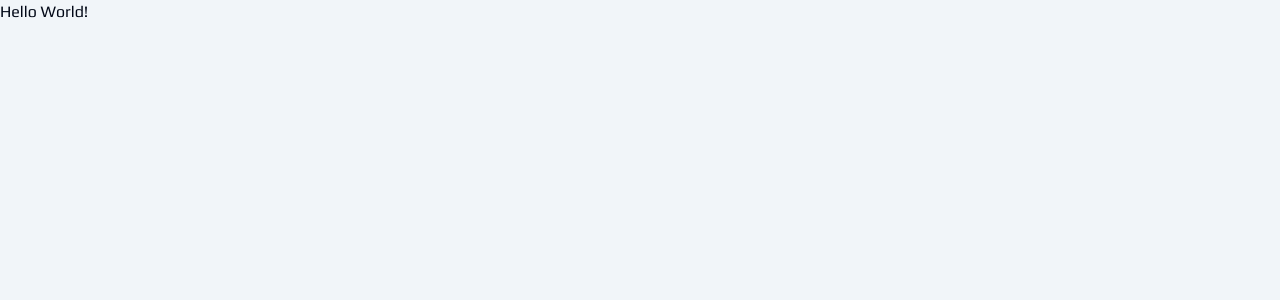
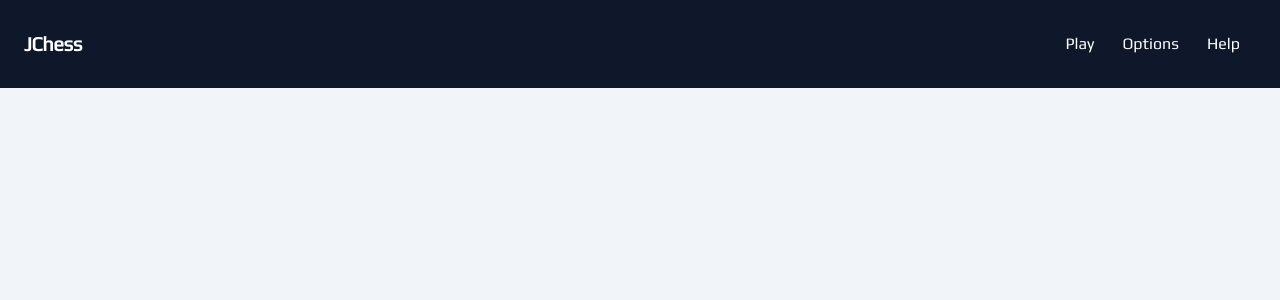
Before and after one commit to BlazingTwist/Clean-Code-Development-Jchess, a Next.js app in the folder src/main/jchess-web/: page / in a window 1280 px wide. Shown: the top 300 px of the page. Built offline with nearby package versions, Linux system fonts and the light colour scheme.

Commit message:
integrated navbar into main page

```diff
--- a/src/main/jchess-web/app/page.tsx
+++ b/src/main/jchess-web/app/page.tsx
@@ -1,7 +1,16 @@
+import { NewGameModal } from "@/components/NewGameModal";
+import Nav from "@/components/Nav";
 type Props = {
     searchParams: Record<string, string> | null | undefined;
 };
 export default function Home({ searchParams }: Props) {
     const showNewGameModal = searchParams?.newGame;
-    return <main className="h-screen bg-accent">Hello World!</main>;
+    return (
+        <main className="h-screen bg-accent">
+            <Nav />
+            <div className="flex flex-col" />
+
+            {showNewGameModal && <NewGameModal />}
+        </main>
+    );
 }
```
